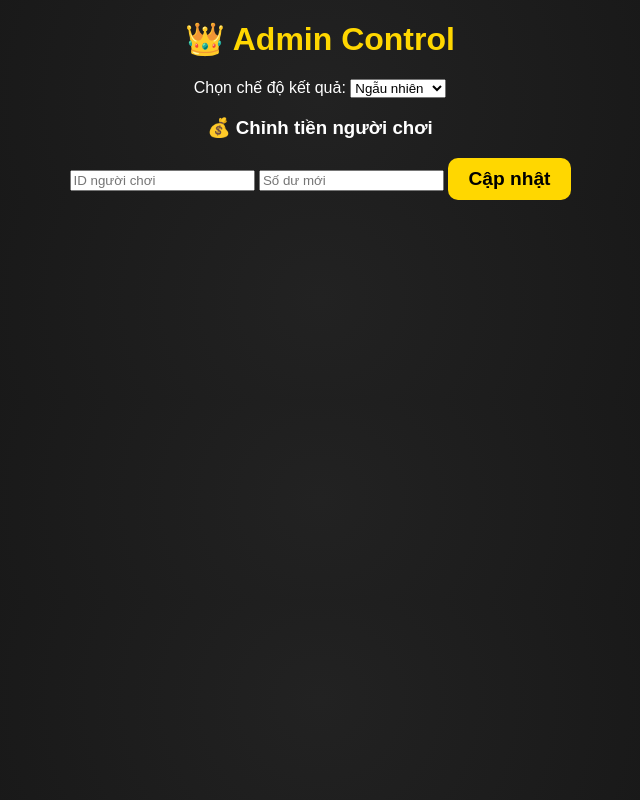
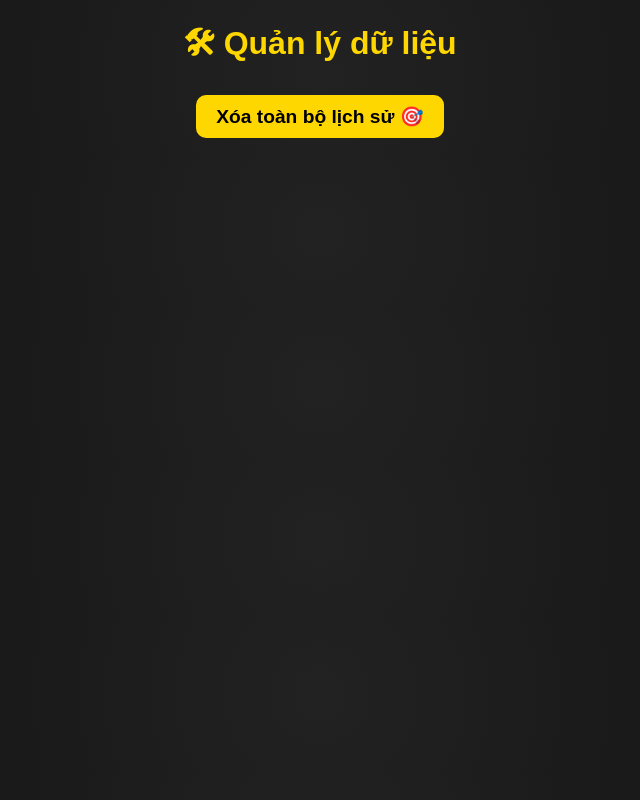
Before and after one commit to billhaha1947/taixiu-web, a website: page public/admin.html in a window 1280 px wide. Shown: the whole page, without its empty margins (320-960 px from the left). Drawn offline with Linux system fonts and the light colour scheme.

Commit message:
Update admin.html

```diff
--- a/public/admin.html
+++ b/public/admin.html
@@ -1,30 +1,15 @@
 <!DOCTYPE html>
 <html lang="vi">
 <head>
-  <meta charset="UTF-8">
-  <meta name="viewport" content="width=device-width, initial-scale=1.0">
-  <title>Admin Tài Xỉu</title>
-  <link rel="stylesheet" href="style.css">
+  <meta charset="UTF-8" />
+  <meta name="viewport" content="width=device-width, initial-scale=1.0" />
+  <title>Trang Admin</title>
+  <link rel="stylesheet" href="style.css" />
 </head>
 <body>
-  <div class="container">
-    <h1>👑 Admin Control</h1>
-
-    <label for="mode">Chọn chế độ kết quả:</label>
-    <select id="mode">
-      <option value="random">Ngẫu nhiên</option>
-      <option value="taiMore">Tỉ lệ Tài cao</option>
-      <option value="xiuMore">Tỉ lệ Xỉu cao</option>
-      <option value="allTai">Toàn Tài</option>
-      <option value="allXiu">Toàn Xỉu</option>
-    </select>
-
-    <h3>💰 Chỉnh tiền người chơi</h3>
-    <input id="userId" placeholder="ID người chơi">
-    <input id="newBalance" type="number" placeholder="Số dư mới">
-    <button id="updateBalance">Cập nhật</button>
-  </div>
-
+  <h1>🛠 Quản lý dữ liệu</h1>
+  <button id="clearBtn">Xóa toàn bộ lịch sử 🎯</button>
+  <p id="status"></p>
   <script src="admin.js"></script>
 </body>
 </html>
```
